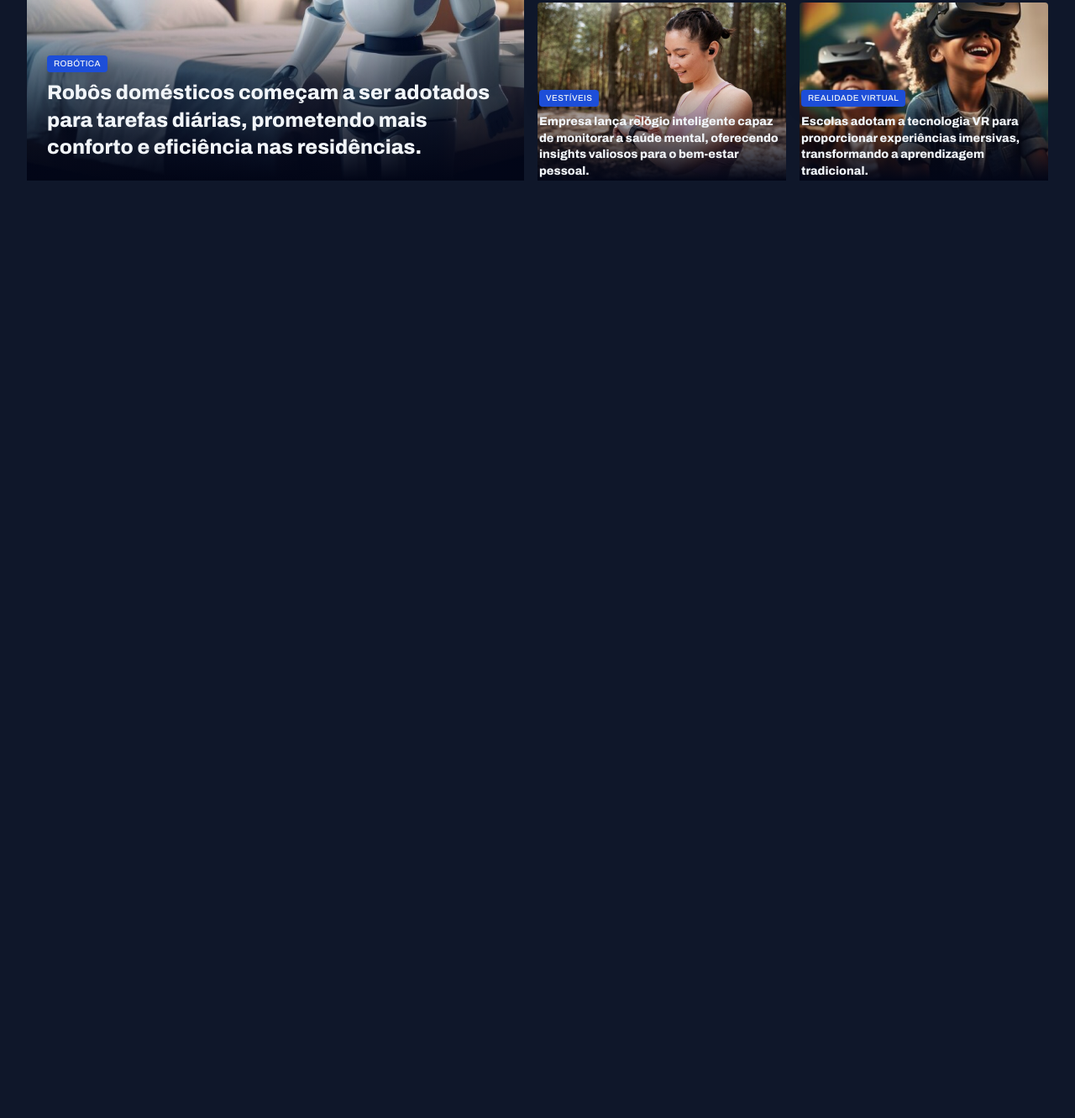
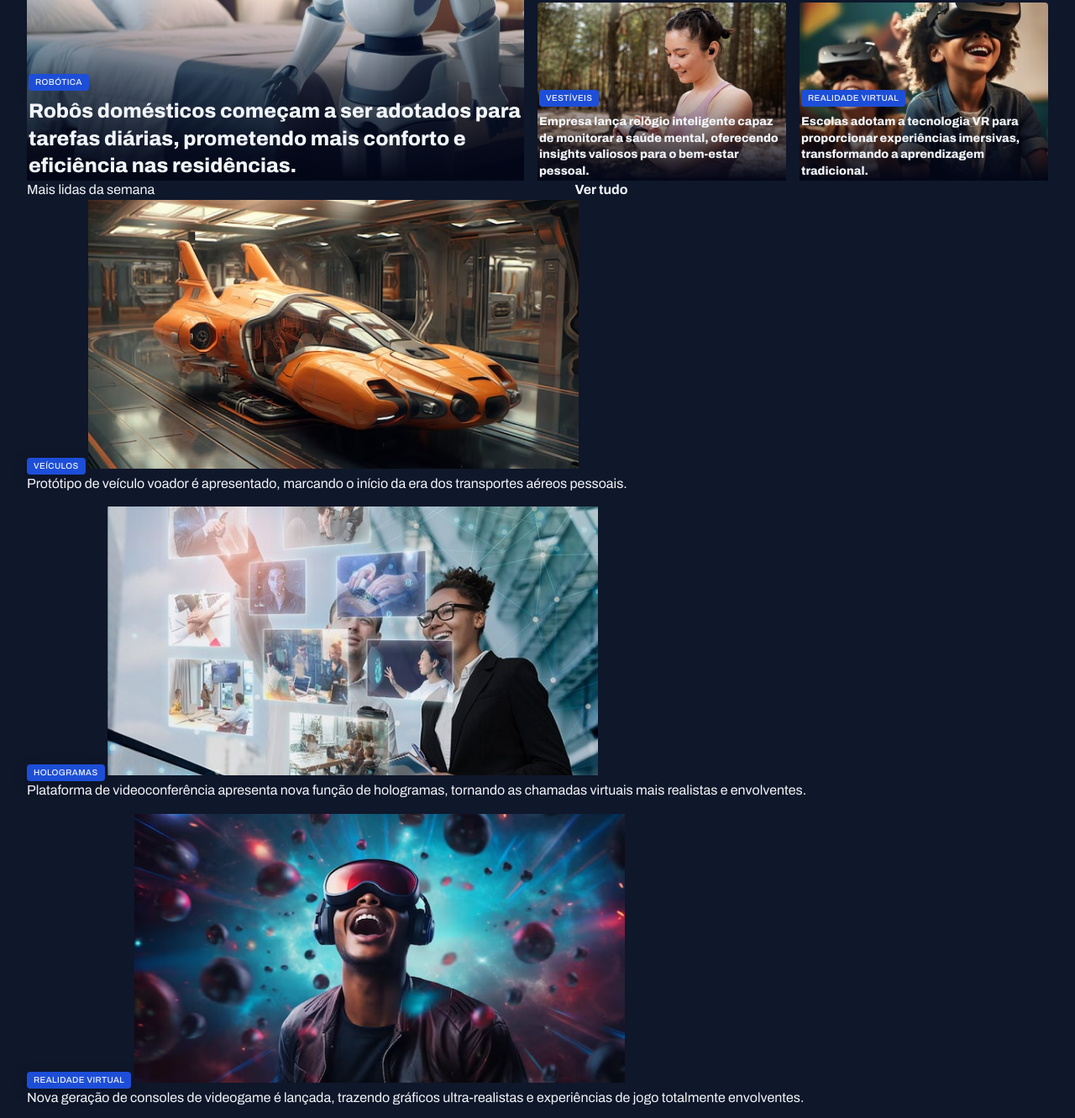
Before and after one commit to NewFabio/RocketSeat_FullStack, a plain HTML site: page 2_avancando_html_css/2_portal_de_noticias/index.html in a window 1280 px wide. Shown: the part 389-1720 px from the top of the page at 84% size. Before the commit the page ends 800 px from the top, so only its background shows below. Drawn offline with Linux system fonts and the light colour scheme.

Commit message:
Fix: estruturando a section  mais lidas da semana

```diff
--- a/2_avancando_html_css/2_portal_de_noticias/index.html
+++ b/2_avancando_html_css/2_portal_de_noticias/index.html
@@ -79,6 +79,37 @@
 
             </div>
         </section>
+        <section id="weekly">
+            <header class="grid grid-flow-col">
+                <h3>Mais lidas da semana</h3>
+                <a href="#" class="grid grid-flow-col">
+                    <strong>Ver tudo</strong>
+                    <span></span>
+                </a>
+            </header>
+            <div class="grid gap-16">
+                <figure>
+                    <span class="content-tag">Veículos</span>
+                    <img src="assets/images/Image 06.png" alt="">
+                    <p>Protótipo de veículo voador é apresentado, marcando o início da era dos transportes aéreos pessoais.</p>
+                </figure>
+                <figure>
+                    <span class="content-tag">Hologramas</span>
+                    <img src="assets/images/Image 07.png" alt="">
+                    <p>Plataforma de videoconferência apresenta nova função de hologramas, tornando as chamadas virtuais mais realistas e envolventes.</p>
+                </figure>
+                <figure>
+                    <span class="content-tag">Realidade virtual</span>
+                    <img src="assets/images/Image 08.png" alt="">
+                    <p>Nova geração de consoles de videogame é lançada, trazendo gráficos ultra-realistas e experiências de jogo totalmente envolventes.</p>
+                </figure>
+                <figure>
+                    <span class="content-tag">Internet</span>
+                    <img src="assets/images/Image 09.png" alt="">
+                    <p>Projeto busca oferecer internet de alta velocidade em áreas remotas através de satélites.</p>
+                </figure>
+            </div>
+        </section>
     </main>
 </body>
 </html>
--- a/2_avancando_html_css/2_portal_de_noticias/styles/sections.css
+++ b/2_avancando_html_css/2_portal_de_noticias/styles/sections.css
@@ -22,7 +22,7 @@
         figcaption {
             position: absolute;
             bottom: 0;
-            padding: 24px;
+            padding: 2px;
 
             &:has(.text-lg) {
                 padding: 2px;
```
